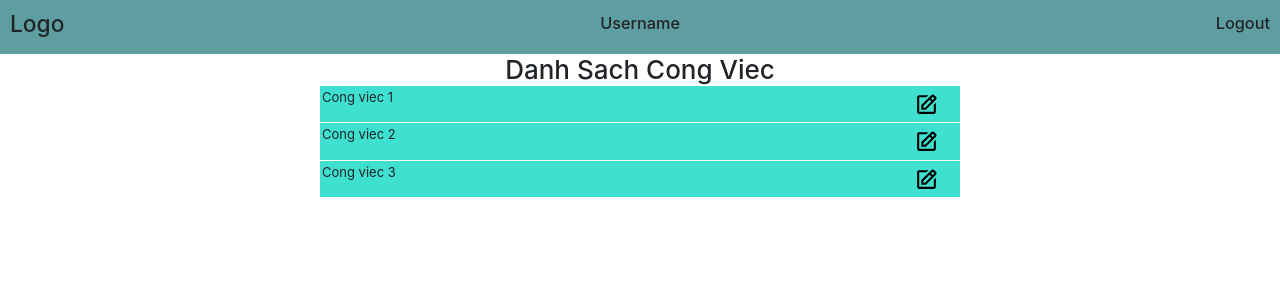
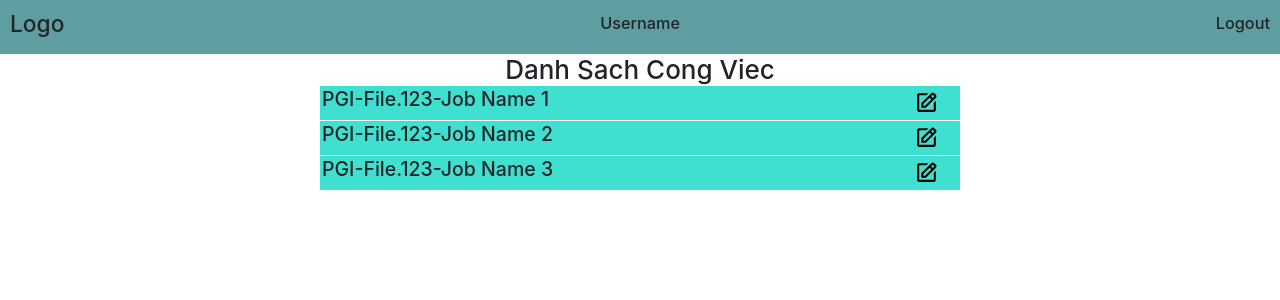
Before and after one commit to lehunghxt/demo-react, a React (Create React App) app: page /#/ in a window 1280 px wide. Shown: the top 300 px of the page. Built offline with nearby package versions, Linux system fonts and the light colour scheme.

Commit message:
new update123

```diff
--- a/src/components/WorkList/WorkItem.js
+++ b/src/components/WorkList/WorkItem.js
@@ -8,9 +8,9 @@ function WorkItem({work}) {
         <div>
             <div className='intro'>
                 <div className='introTitle' onClick={()=>setShowInfo(!showInfo)}>
-                    <p>
+                    <h4>
                         {work.name}
-                    </p>
+                    </h4>
                 </div>
                 <div className='gotoDetail'>
                     <Link to={"workDetail/"+work.id}>
@@ -22,29 +22,24 @@ function WorkItem({work}) {
             <div className='detail' style={{ display: showInfo ? "block" : "none" }}>
                 <table>
                     <tbody>
-                    <tr>
-                            <th>File#:</th>
-                            <td>{work.file}</td>
-                            <th>Shipment:</th>
-                            <td>{work.shipment}</td>
+                        <tr>
+                            <th>Target:</th>
+                            <td>{work.target}</td>
+                            <th>Shiptype:</th>
+                            <td>{work.shiptype}</td>
                         </tr>
+
                         <tr>
                             <th>House:</th>
                             <td>{work.house}</td>
-                            <th>Shiptype:</th>
-                            <td>{work.shiptype}</td>
+                            <th>CDs #:</th>
+                            <td>{work.cds}</td>
                         </tr>
                         <tr>
                             <th>Qty:</th>
                             <td>{work.qty}</td>
-                            <th>ETD/ATA:</th>
+                            <th>ATA:</th>
                             <td>{work.etd}</td>
-                        </tr>
-                        <tr>
-                            <th>Target:</th>
-                            <td>{work.target}</td>
-                            <th>Required:</th>
-                            <td>{work.require}</td>
                         </tr>
                         <tr>
                             <th>Location:</th>
--- a/src/components/WorkList/WorkList.js
+++ b/src/components/WorkList/WorkList.js
@@ -9,39 +9,42 @@ export class WorkList extends Component {
              works : [
                  {
                      id: 1,
-                     name: 'Cong viec 1',
-                     file: 'file123file123file123file123file123',
+                     name: 'PGI-File.123-Job Name 1',
+                     file: 'file123',
                      shipment: 'datashipment',
                      house: 'datahouse',
                      shiptype: 'COD',
                      qty: 'qty-num',
                      etd: 'tmp',
+                     cds: 'tmp',
                      target: '123',
                      require: 'true',
-                     location: 'hcmhcmhcmhcmhcmhcmhcmhcmhcm'
+                     location: 'hcm'
                  },
                  {
                     id: 2,
-                    name: 'Cong viec 2',
+                    name: 'PGI-File.123-Job Name 2',
                     file: 'file222',
                     shipment: 'datashipment22',
                     house: 'datahouse22',
                     shiptype: 'COD22',
                     qty: 'qty-num22',
                     etd: 'tmp22',
+                    cds: 'tmp',
                     target: '12322',
                     require: 'true22',
                     location: 'hcm22'
                 },
                 {
                     id: 3,
-                    name: 'Cong viec 3',
+                    name: 'PGI-File.123-Job Name 3',
                     file: 'file12333',
                     shipment: 'datashipment33',
                     house: 'datahouse33',
                     shiptype: 'COD33',
                     qty: 'qty-num33',
                     etd: 'tmp33',
+                    cds: 'tmp',
                     target: '12333',
                     require: 'true33',
                     location: 'hcm33'
```
